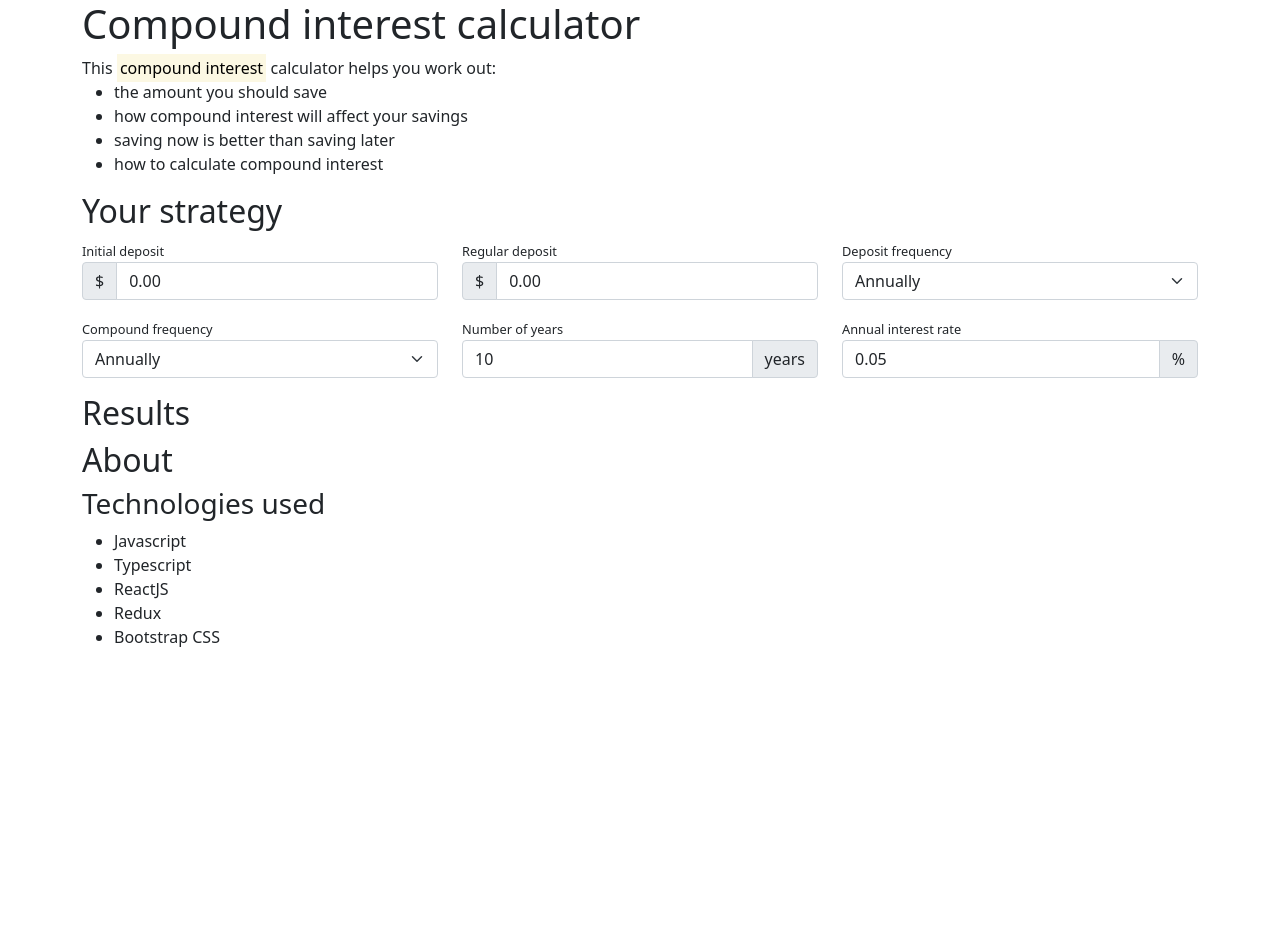
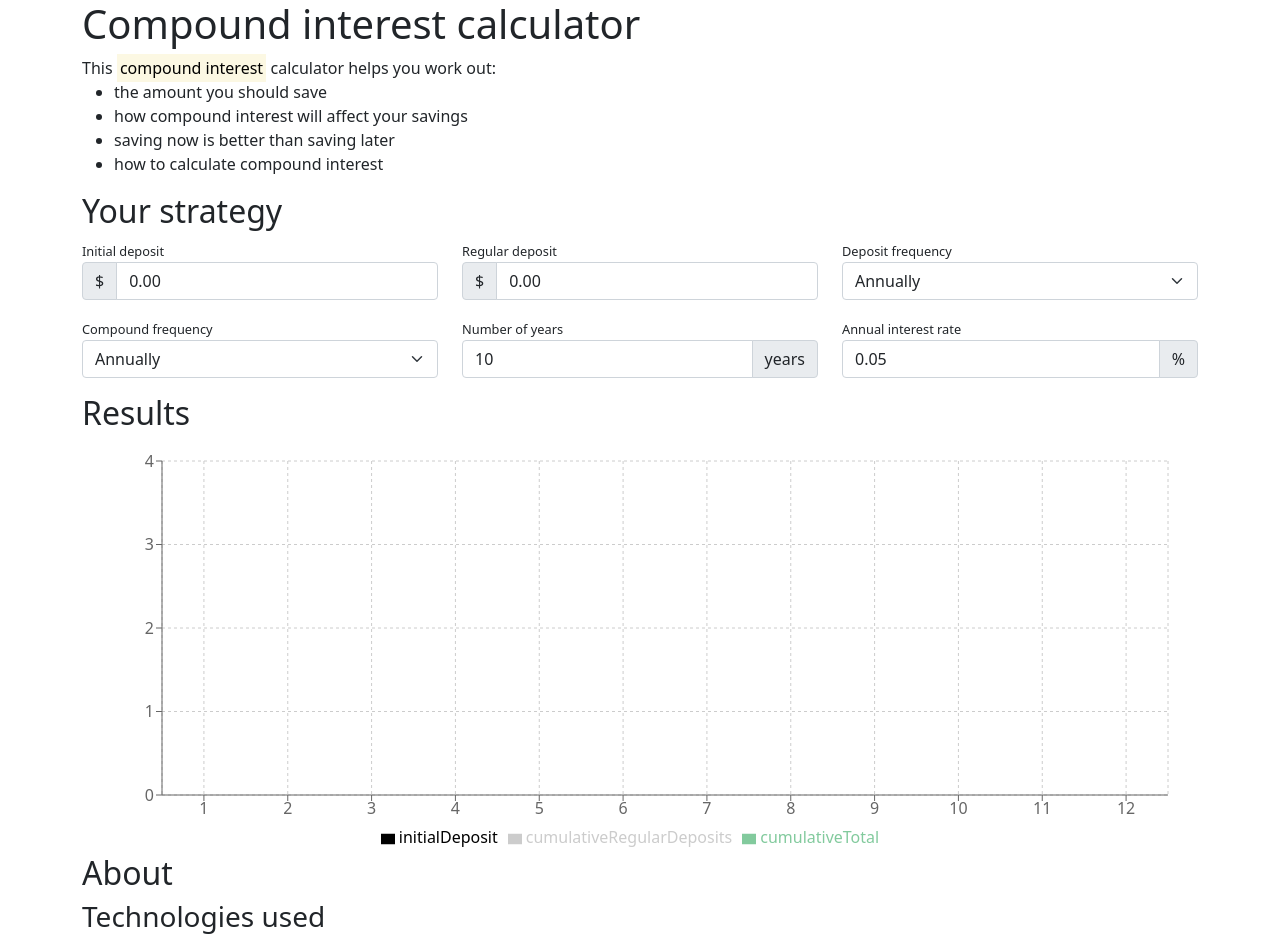
Before and after one commit to lkdm/compoundinterest-react, a React (Create React App) app: page / in a window 1280 px wide. Shown: the top 946 px of the page. Before the commit the page ends 800 px from the top, so only its background shows below. Built offline with nearby package versions, Linux system fonts and the light colour scheme.

Commit message:
Add chart.

```diff
--- a/src/App.tsx
+++ b/src/App.tsx
@@ -2,9 +2,10 @@ import React, { useState, useEffect } from 'react';
 import 'bootstrap/dist/css/bootstrap.min.css';
 import './styles/style.css'
 import Form from './components/calculator/Form'
-import {Strategy} from './store/types'
+import {Strategy, YearResult, Result} from './store/types'
 import {cleanNumber, cleanMoney, cleanPercent, cleanYears} from './services/InputCleaners'
 import { calculateCompoundInterest } from './services/CompoundInterest'
+import ResultChart from './components/result/ResultChart'
 
 interface Props {
   strategy: Strategy
@@ -21,6 +22,7 @@ const defaultStrategy: Strategy = {
 
 const App = () => {
   const [strategy, setStrategy] = useState<Strategy>(defaultStrategy)
+  const [result, setResult] = useState<Result>()
 
   const handleSubmit = (event: React.ChangeEvent<HTMLInputElement | HTMLSelectElement>) => {
     // Handles a submit event each time the user changes something in the form
@@ -48,8 +50,13 @@ const App = () => {
 
   useEffect(() => {
     // Upon state change
+    // Perform the calculations
     const result = calculateCompoundInterest(strategy)
-    console.log(result)
+    // Refine the result for the chart
+
+    // Set the result state, to update the chart
+    setResult(result)
+
   }, [strategy])
 
   return (
@@ -79,7 +86,7 @@ const App = () => {
         <div className="col-12">
             <h2>Results</h2>
 
-
+            <ResultChart data={result} initialDeposit={strategy.initialDeposit} />
         </div>
       </div>
 
--- /dev/null
+++ b/src/components/result/ResultChart.tsx
@@ -0,0 +1,38 @@
+import React, { PureComponent } from 'react';
+import { BarChart, Bar, Cell, XAxis, YAxis, CartesianGrid, Tooltip, Legend, ResponsiveContainer } from 'recharts';
+import { YearResult, Result, Money } from '../../store/types';
+
+interface Props {
+  data: Result,
+  initialDeposit: Money
+}
+
+const ResultChart: React.FC<Props> = ({data, initialDeposit}) => {
+  return (
+    <ResponsiveContainer width="100%" height="90%">
+        <BarChart
+          width={500}
+          height={300}
+          data={data}
+          margin={{
+            top: 20,
+            right: 30,
+            left: 20,
+            bottom: 5,
+          }}
+        >
+          <CartesianGrid strokeDasharray="3 3" />
+          <XAxis dataKey="yearNumber" />
+          <YAxis />
+          <Tooltip />
+          <Legend />
+          <Bar dataKey="initialDeposit" stackId="a" fill="#000" />
+          <Bar dataKey="cumulativeRegularDeposits" stackId="a" fill="#ccc" />
+          <Bar dataKey="cumulativeTotal" stackId="a" fill="#82ca9d" />
+
+        </BarChart>
+      </ResponsiveContainer>
+  )
+}
+
+export default ResultChart
--- a/src/services/CompoundInterest.tsx
+++ b/src/services/CompoundInterest.tsx
@@ -1,4 +1,4 @@
-import { Frequency, Strategy, YearResult } from '../store/types'
+import { Frequency, Strategy, YearResult, Result } from '../store/types'
 /*
 Calculate Compound Interest
 
@@ -66,7 +66,7 @@ export const calculateCompoundInterest = (strategy: Strategy) => {
    * Perform calculations per compound frequency
    */
 
-  let results: Array<YearResult> = []
+  let results: Result = []
 
   let P: number = initialDeposit
   let I: number = 0
--- a/src/store/types.tsx
+++ b/src/store/types.tsx
@@ -18,3 +18,5 @@ export interface YearResult {
   cumulativeInterest: Money
   cumulativeTotal: Money
 }
+
+export type Result = Array<YearResult> | undefined
```
